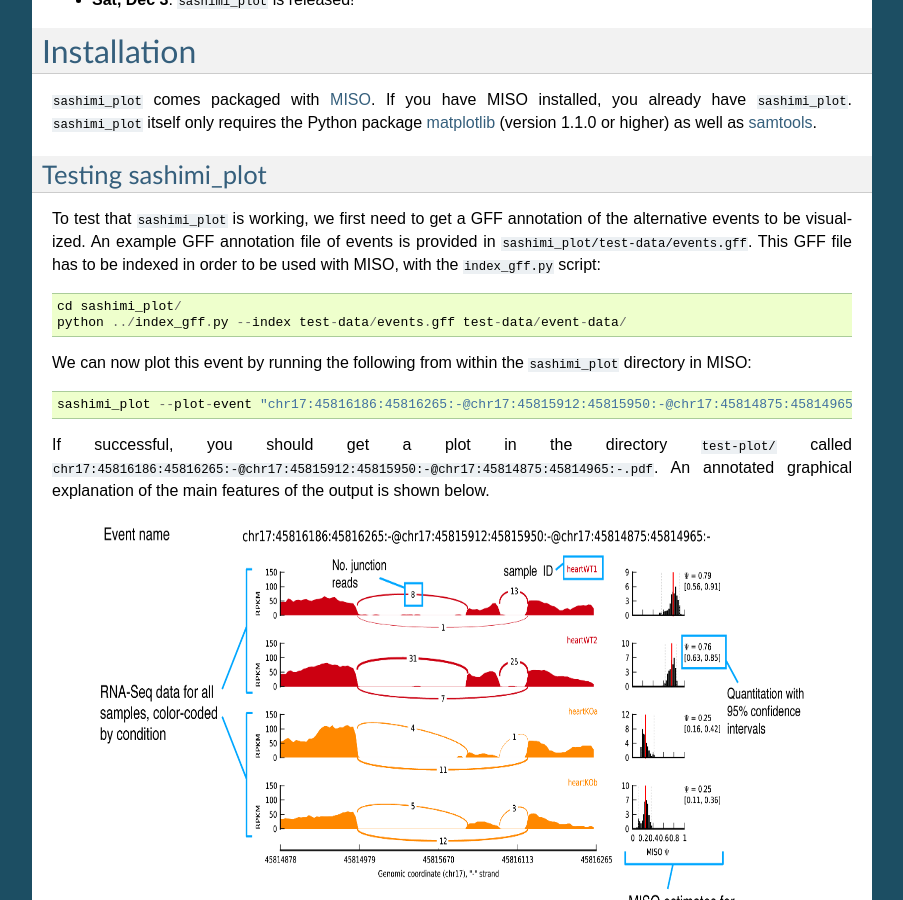
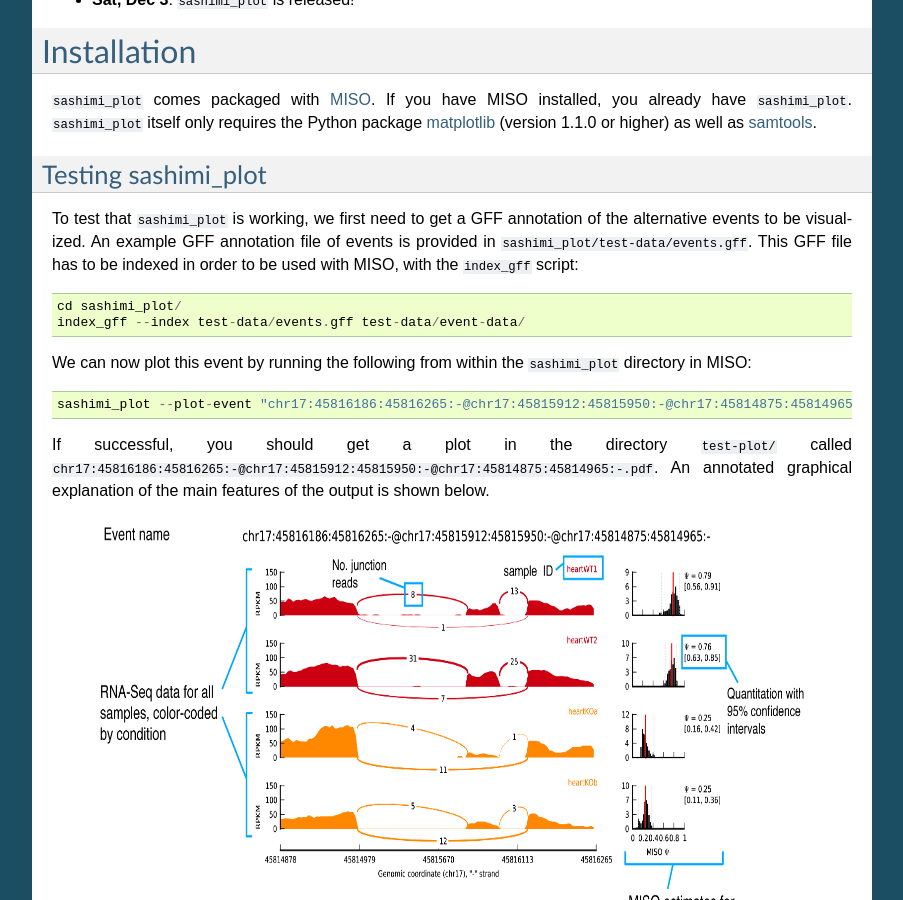
Before and after one commit to yarden/MISO, a Sphinx documentation site: the page built from docs/source/sashimi.rst, in a window 1280 px wide and 900 px high, scrolled down 2814 px. Shown: the whole window, without its empty margins (198-1101 px from the left). Built offline with Sphinx 7.4.7, drawn with Linux system fonts in a browser that asks for light colours; some of the changed text lies outside the part shown.

Commit message:
Updated docs

```diff
--- a/docs/source/sashimi.rst
+++ b/docs/source/sashimi.rst
@@ -110,10 +110,10 @@ Testing sashimi_plot
 ------------------------
 .. _Testing sashimi_plot:
 
-To test that ``sashimi_plot`` is working, we first need to get a GFF annotation of the alternative events to be visualized. An example GFF annotation file of events is provided in ``sashimi_plot/test-data/events.gff``. This GFF file has to be indexed in order to be used with MISO, with the ``index_gff.py`` script: ::
+To test that ``sashimi_plot`` is working, we first need to get a GFF annotation of the alternative events to be visualized. An example GFF annotation file of events is provided in ``sashimi_plot/test-data/events.gff``. This GFF file has to be indexed in order to be used with MISO, with the ``index_gff`` script: ::
 
   cd sashimi_plot/
-  python ../index_gff.py --index test-data/events.gff test-data/event-data/
+  index_gff --index test-data/events.gff test-data/event-data/
 
 We can now plot this event by running the following from within the ``sashimi_plot`` directory in MISO: ::
 
@@ -150,7 +150,7 @@ We return to our main test example of the ``--plot-event`` feature. The call: ::
 
 Plots the event called ``chr17:45816186:45816265:-@chr17:45815912:45815950:-@chr17:45814875:45814965:-``, using the directory pickled event ``test-data/event-data/`` and plotting according to the information provided in the settings file ``settings/sashimi_plot_settings.txt``. The name of this event in this case is simply the ID given to this skipped exon in the GFF annotations provided with MISO (see `Mouse genome (mm9) alternative events`_). The name is arbitrary, and ``sashimi_plot`` will visualize whatever events you give it as long as they have a corresponding indexed GFF file.
 
-The directory containing the event/gene isoform information (in the above example, ``test-data/event-data``) can be any directory generated by indexing a GFF3 file, using the ``index_gff.py`` script that is part of MISO. For more information on indexing, see :ref:`indexing-annotation`.
+The directory containing the event/gene isoform information (in the above example, ``test-data/event-data``) can be any directory generated by indexing a GFF3 file, using the ``index_gff`` script that is part of MISO. For more information on indexing, see :ref:`indexing-annotation`.
 
 The settings file for ``sashimi_plot`` specifies the name of each of the samples to be plotted, the directory containing their corresponding BAM files and MISO output, and a variety of plotting parameters, such as the figure colors and dimensions. The example settings file ``settings/sashimi_plot_settings.txt`` is: ::
 
```
